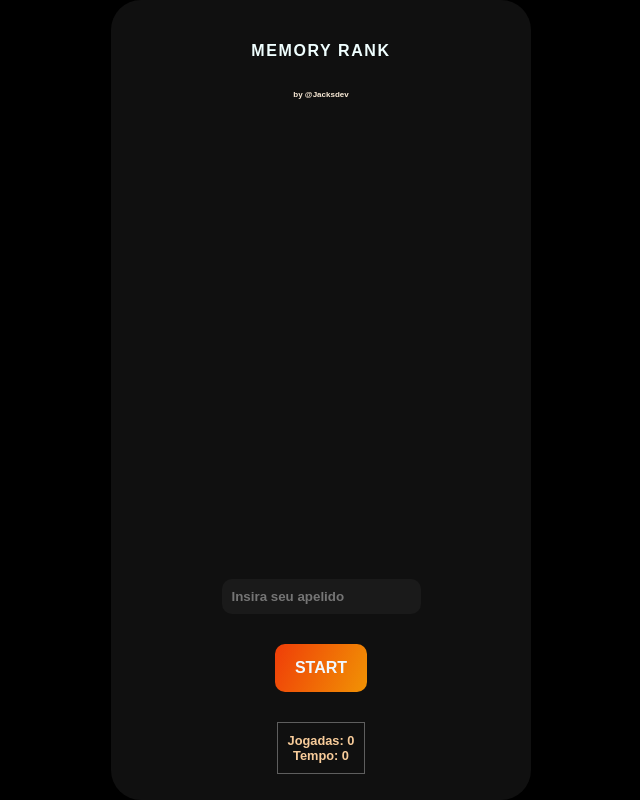
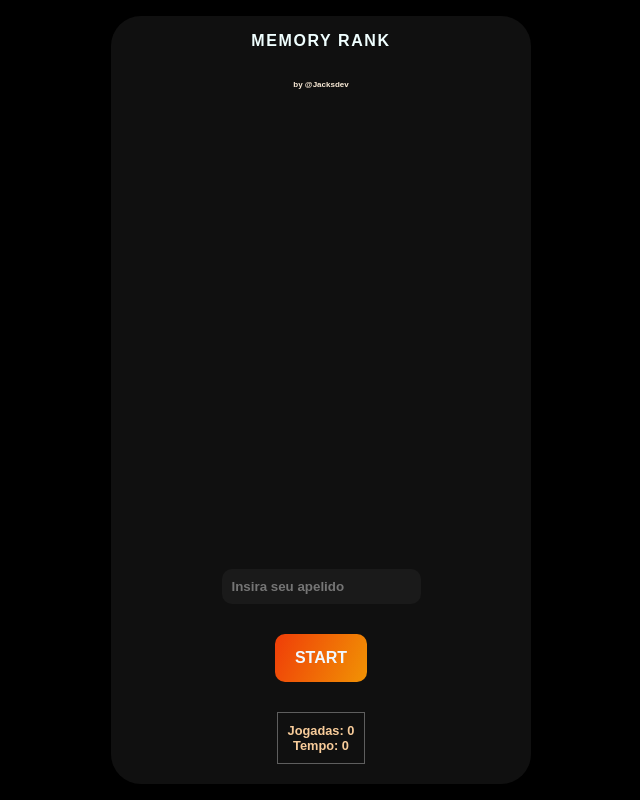
Before and after one commit to jackobala/MemoryRank, a plain HTML site: page index.html in a window 1280 px wide. Shown: the whole page, without its empty margins (319-959 px from the left). Drawn offline with Linux system fonts and the light colour scheme; a web font is replaced by a local one.

Commit message:
css changes

```diff
--- a/style.css
+++ b/style.css
@@ -26,7 +26,7 @@ body {
     background-color: rgba(37, 37, 37, 0.445);
     padding: auto;
     border-radius: 30px;
-    height: 100vh;
+    height: 100%;
 }
 
 h2 {
@@ -86,6 +86,7 @@ h3 {
     border: 1px solid rgb(94, 94, 94);
     padding: 10px;
     text-align: center;
+    margin-bottom: 20px;
 }
 
 .item {
```
